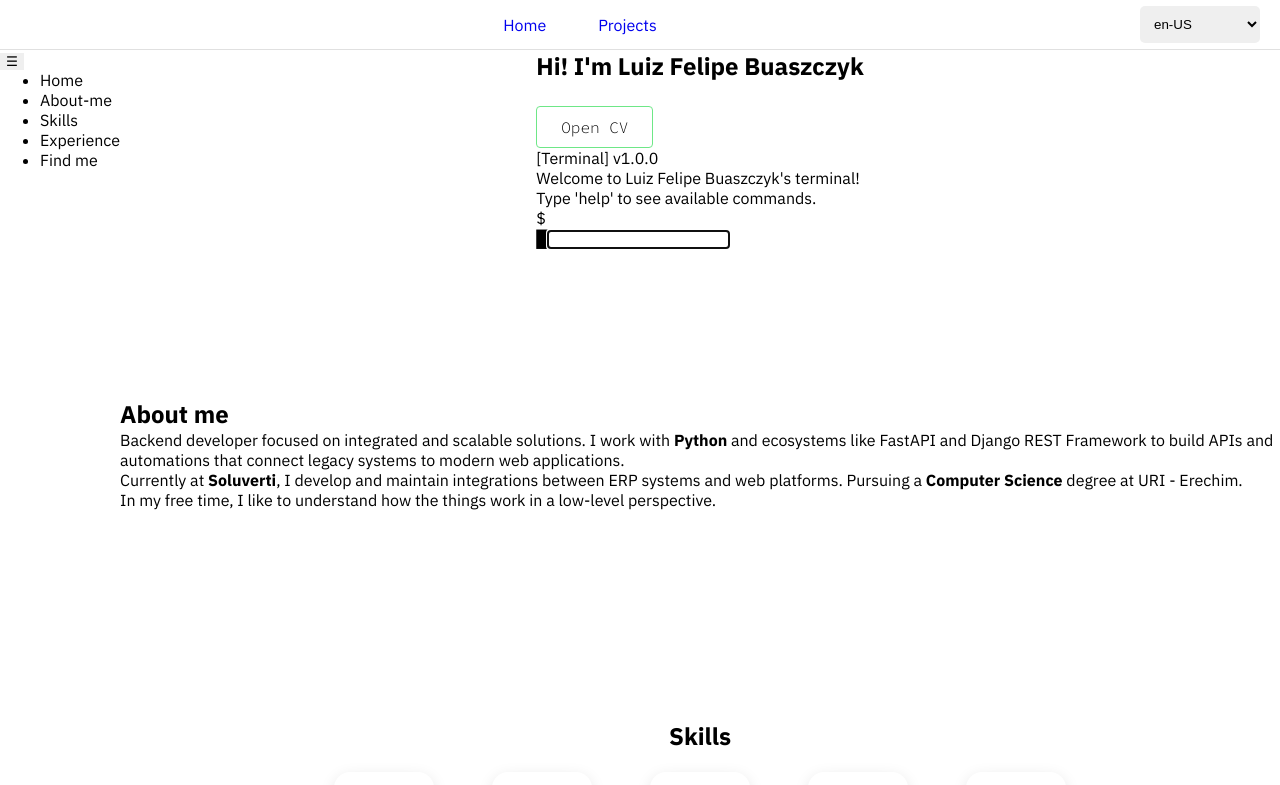
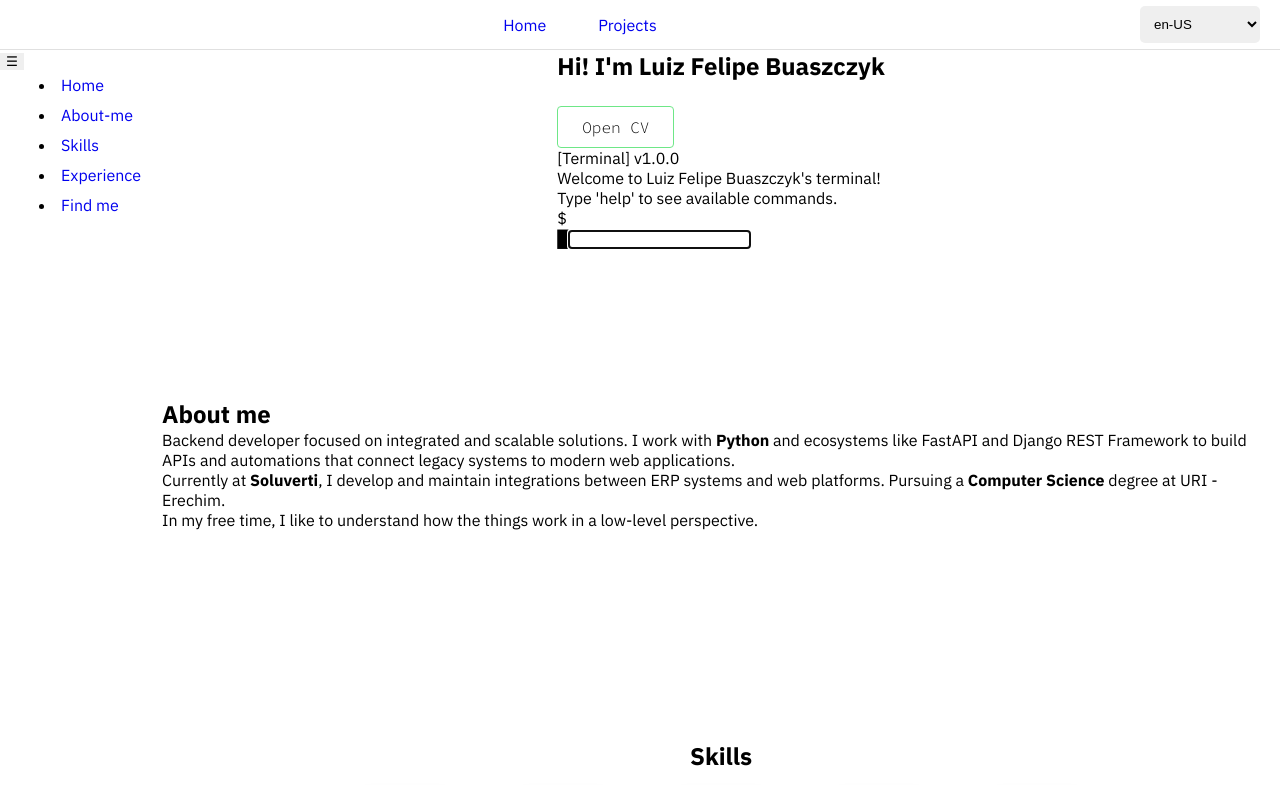
Before and after one commit to LuizFelipeBuaszczyk/portfolio, a React (Vite) app: page /#/ in a window 1280 px wide. Shown: the top 785 px of the page. Built offline with nearby package versions, Linux system fonts and the light colour scheme.

Commit message:
refactor: remove react-scroll

```diff
--- a/package.json
+++ b/package.json
@@ -16,8 +16,7 @@
     "gh-pages": "^6.3.0",
     "react": "^18.3.1",
     "react-dom": "^18.3.1",
-    "react-router-dom": "^7.6.1",
-    "react-scroll": "^1.9.3"
+    "react-router-dom": "^7.6.1"
   },
   "devDependencies": {
     "@eslint/js": "^9.9.0",
--- a/src/components/AsideNavBar/AsideNavBar.base.module.css
+++ b/src/components/AsideNavBar/AsideNavBar.base.module.css
@@ -19,19 +19,6 @@
   list-style-type: none;
 }
 
-.linkButton {
-  background: none;
-  border: none;
-  color: inherit;
-  cursor: pointer;
-  margin: 0 1rem;
-  padding: 5px;
-}
-
-.linkButton a:hover{
-  text-decoration: underline;
-}
-
 .hamburger {
   display: none;
 }
--- a/src/components/AsideNavBar/AsideNavBar.jsx
+++ b/src/components/AsideNavBar/AsideNavBar.jsx
@@ -1,8 +1,8 @@
 import { useContext, useState } from 'react';
-import { Link as ScrollLink } from 'react-scroll';
 import style from "./AsideNavBar.module.css";
 
 import { LanguageContext } from '../../contexts/LanguageContext'
+import ScrollLink from '@/components/ScrollLink/ScrollLink';
 
 const translation = {
     "pt-br": {
@@ -25,7 +25,14 @@ function AsideNavBar(){
     const { language } = useContext(LanguageContext);
     const [isOpen, setIsOpen] = useState(false);
 
-    const handleLinkClick = () => setIsOpen(!isOpen);
+    const handlerScroll = (e, target_id) => {
+        e.preventDefault();
+
+        const element = document.getElementById(target_id);
+
+        setIsOpen(!isOpen)
+        element.scrollIntoView();
+    }
 
     return (
         <aside className={`${style.aside}  ${isOpen ? style.menuOpen : ''}`}>
@@ -35,21 +42,11 @@ function AsideNavBar(){
             <div className={style.backdrop}  onClick={() => setIsOpen(false)} />
             <nav>
                 <ul>
-                    <li className={style.linkButton}>
-                        <ScrollLink to='hero' smooth={true} duration={500} offset={-80} onClick={handleLinkClick}>{translation[language].heroLink}</ScrollLink>
-                    </li>
-                    <li className={style.linkButton}>
-                        <ScrollLink to='about-me' smooth={true} duration={500} offset={-80} onClick={handleLinkClick}>{translation[language].aboutMeLink}</ScrollLink>
-                    </li>
-                    <li className={style.linkButton}>
-                        <ScrollLink to='skills' smooth={true} duration={500} offset={-80} onClick={handleLinkClick}>{translation[language].skillsLink}</ScrollLink>
-                    </li>
-                    <li className={style.linkButton}>
-                        <ScrollLink to='experience' smooth={true} duration={500} offset={-80} onClick={handleLinkClick}>{translation[language].experienceLink}</ScrollLink>
-                    </li>
-                    <li className={style.linkButton}>
-                        <ScrollLink to='find-me' smooth={true} duration={500} offset={-80} onClick={handleLinkClick}>{translation[language].findMeLink}</ScrollLink>
-                    </li>
+                    <ScrollLink id_section='hero' text={translation[language].heroLink} onClick={(e) => handlerScroll(e, 'hero')} />
+                    <ScrollLink id_section='about-me' text={translation[language].aboutMeLink} onClick={(e) => handlerScroll(e, 'about-me')} />
+                    <ScrollLink id_section='skills' text={translation[language].skillsLink} onClick={(e) => handlerScroll(e, 'skills')} />
+                    <ScrollLink id_section='experience' text={translation[language].experienceLink} onClick={(e) => handlerScroll(e, 'experience')} />
+                    <ScrollLink id_section='find-me' text={translation[language].findMeLink} onClick={(e) => handlerScroll(e, 'find-me')} />
                 </ul>
             </nav>
         </aside>
--- /dev/null
+++ b/src/components/ScrollLink/ScrollLink.jsx
@@ -0,0 +1,10 @@
+import styles from './ScrollLink.module.css';
+
+export default function ScrollLink({id_section, text, onClick}) {
+
+    return <li className={styles.linkButton}>
+        <a href={id_section} onClick={onClick}>
+            {text}
+        </a>
+    </li>;
+}
--- /dev/null
+++ b/src/components/ScrollLink/ScrollLink.module.css
@@ -0,0 +1,16 @@
+.linkButton {
+  background: none;
+  border: none;
+  color: inherit;
+  cursor: pointer;
+  margin: 0 1rem;
+  padding: 5px;
+}
+
+.linkButton a {
+  text-decoration: none;
+}
+
+.linkButton a:hover{
+  text-decoration: underline;
+}
--- a/src/index.css
+++ b/src/index.css
@@ -22,6 +22,7 @@
 html, body, #root {
     width: auto;
     height: auto;
+    scroll-behavior: smooth;
 }
 
 
```
